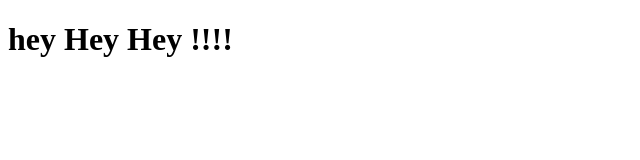
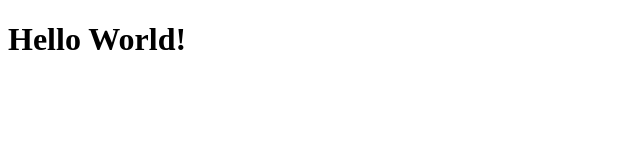
Before and after one commit to RobertSayno/MyFirstTest, a plain HTML site: page index.html in a window 1280 px wide. Shown: the whole page, without its empty margins (0-640 px from the left). Drawn offline with Linux system fonts and the light colour scheme.

Commit message:
first webpage

```diff
--- a/index.html
+++ b/index.html
@@ -3,10 +3,10 @@
 <head>
     <meta charset="UTF-8">
     <meta name="viewport" content="width=device-width, initial-scale=1.0">
-    <title>MyFirstTesting!</title>
+    <title>First Webpage</title>
 </head>
 <body>
-    <h1>hey Hey Hey !!!!</h1>
+    <h1>Hello World!</h1>
 
 </body>
 </html>
```
